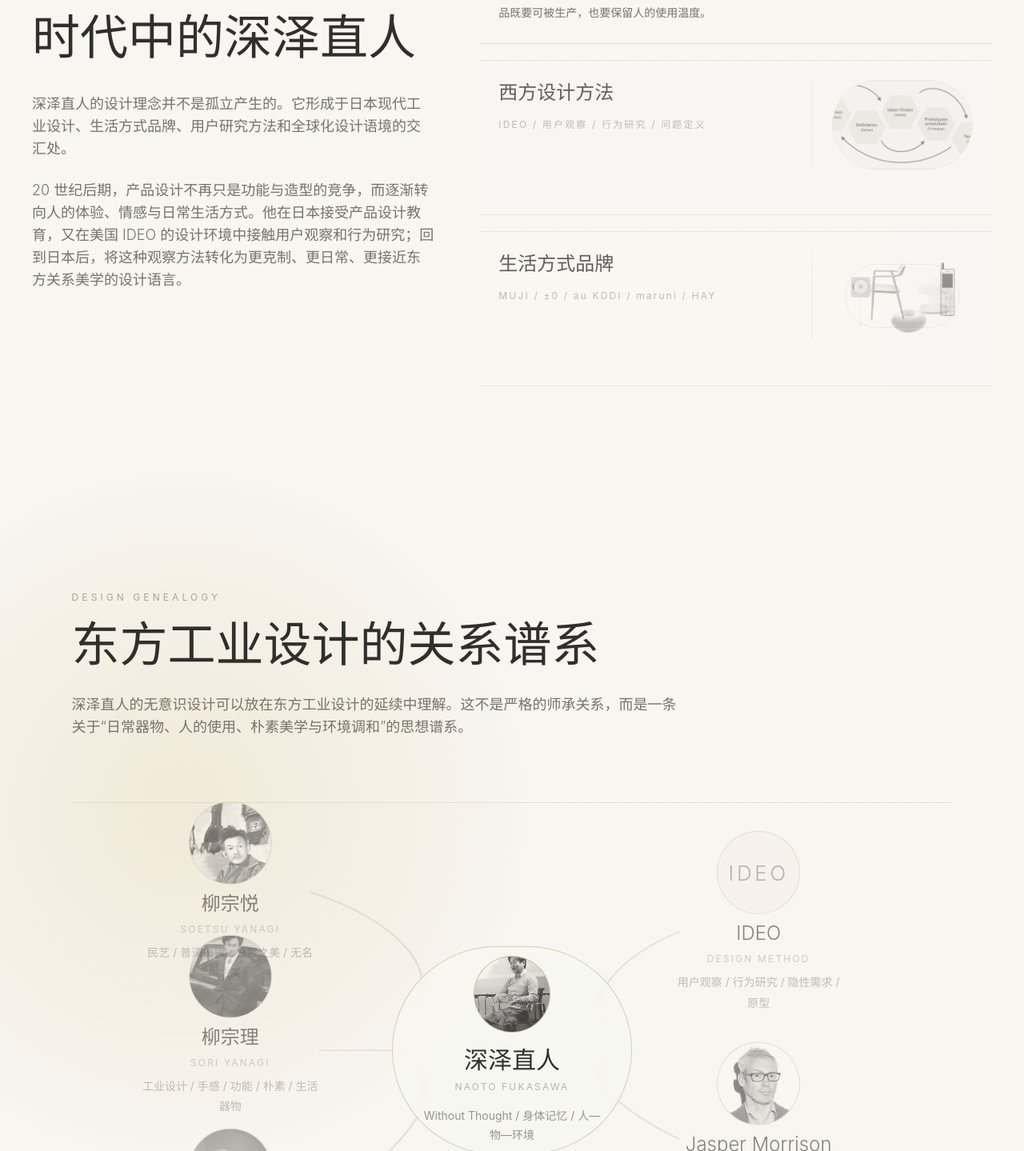
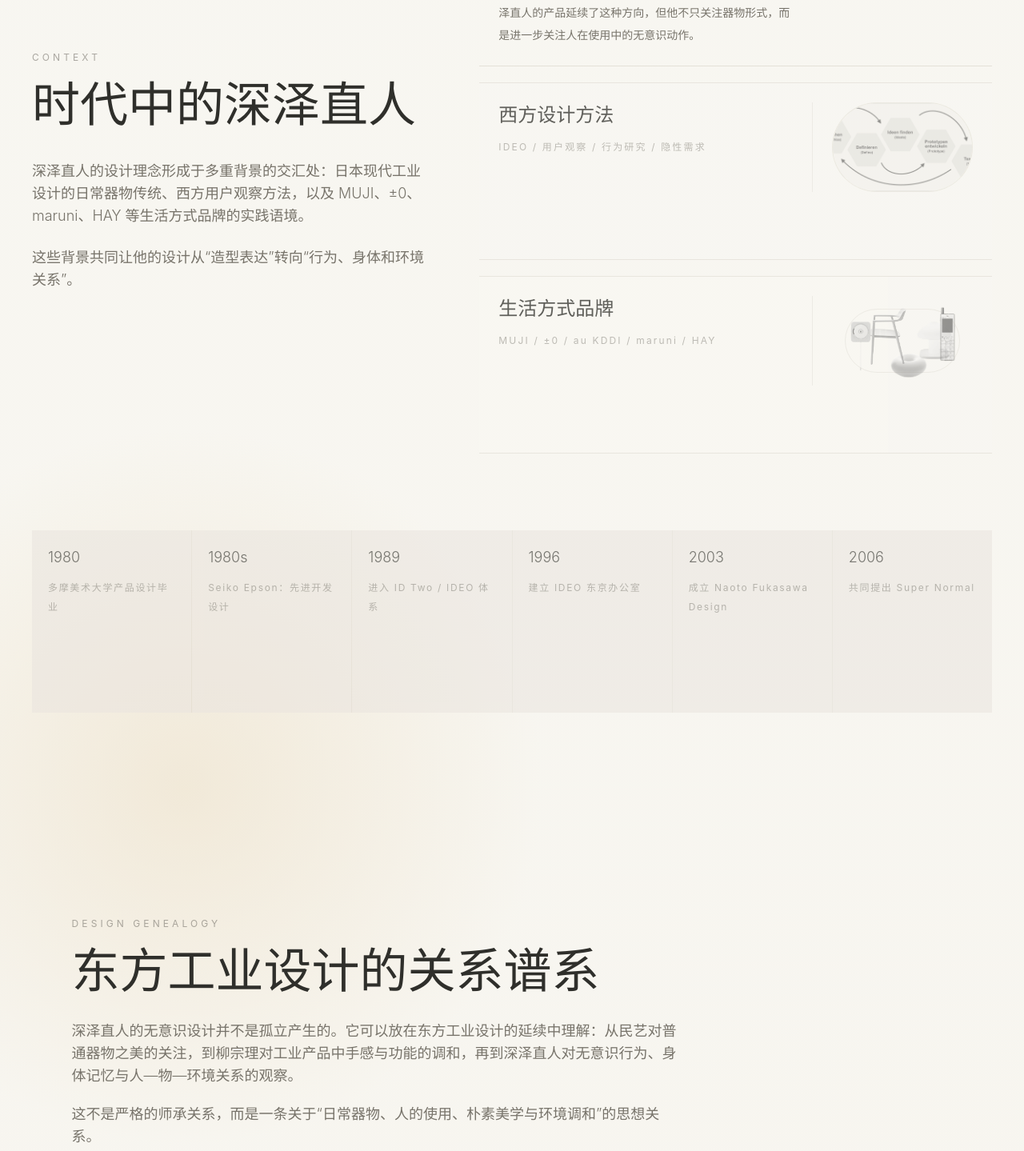
Before and after one commit to Licha-ys/breath-like-design, a React (Vite) app: page / in a window 1280 px wide. Shown: the part 1211-2650 px from the top of the page at 80% size. Built offline with nearby package versions, Linux system fonts and the light colour scheme.

Commit message:
Focus research narrative on Fukasawa

```diff
--- a/src/App.jsx
+++ b/src/App.jsx
@@ -12,7 +12,6 @@ import TimelineSection from "./components/TimelineSection.jsx";
 import ResearchClues from "./components/ResearchClues.jsx";
 import EasternHarmony from "./components/EasternHarmony.jsx";
 import ProductArchive from "./components/ProductArchive.jsx";
-import ReferencesSection from "./components/ReferencesSection.jsx";
 
 const navItems = [
   { id: "home", title: "像呼吸一样" },
@@ -26,7 +25,6 @@ const navItems = [
   { id: "research-clues", title: "研究线索" },
   { id: "eastern-harmony", title: "东方的调和" },
   { id: "product-archive", title: "真实产品档案室" },
-  { id: "references", title: "参考文献" },
   { id: "ending", title: "结尾" }
 ];
 
@@ -149,7 +147,6 @@ export default function App() {
       <ResearchClues />
       <EasternHarmony />
       <ProductArchive />
-      <ReferencesSection />
 
       <Section id="ending" className="pb-28">
         <div className="mx-auto max-w-7xl px-6 md:px-10">
@@ -172,6 +169,9 @@ export default function App() {
             <p className="mt-14 text-2xl font-light leading-10 text-ink/80">
               好的设计不要求被注意，它只是安静地让生活继续。
             </p>
+            <p className="mt-12 text-xs uppercase tracking-[0.22em] text-ash/45">
+              Research sources are translated into the narrative above.
+            </p>
           </motion.div>
         </div>
       </Section>
--- a/src/components/ContextSection.jsx
+++ b/src/components/ContextSection.jsx
@@ -8,24 +8,33 @@ const asset = (path) => `${BASE}${path.replace(/^\/+/, "")}`;
 const layers = [
   {
     title: "日本现代工业设计",
-    keywords: "战后工业化 / 日常器物 / 生活美学 / 朴素实用",
-    text: "日本现代设计在工业生产与日常生活之间寻找平衡，强调物品既要可被生产，也要保留人的使用温度。",
+    keywords: "工业生产 / 日常器物 / 生活美学 / 使用温度",
+    text: "日本现代工业设计在工业生产与日常生活之间寻找平衡。深泽直人的产品延续了这种方向，但他不只关注器物形式，而是进一步关注人在使用中的无意识动作。",
     visual: "objects",
     image: "research/context/context-japan-industrial.svg"
   },
   {
     title: "西方设计方法",
-    keywords: "IDEO / 用户观察 / 行为研究 / 问题定义",
-    text: "西方设计方法为深泽直人提供了观察用户、分析行为和定义问题的工具。",
+    keywords: "IDEO / 用户观察 / 行为研究 / 隐性需求",
+    text: "深泽直人在 IDEO 体系中接触用户观察和行为研究，这让他能够从人的动作中发现设计线索。后来他将这种方法转化为 Without Thought。",
     visual: "method",
     image: "research/context/context-western-method.png"
   },
   {
     title: "生活方式品牌",
     keywords: "MUJI / ±0 / au KDDI / maruni / HAY",
-    text: "这些品牌和产品语境让深泽直人的理念从个人思考转化为具体的生活产品。",
+    text: "这些品牌让深泽直人的理念进入具体生活产品：CD 播放器、加湿器、手机、椅子、灯具。产品不再只是功能物，而成为日常行为和空间氛围的一部分。",
     visual: "collage"
   }
+];
+
+const contextMoments = [
+  ["1980", "多摩美术大学产品设计毕业", "产品设计训练让他从器物、尺度与生产关系出发。"],
+  ["1980s", "Seiko Epson：先进开发设计", "早期企业设计经验让他理解技术产品如何进入日常。"],
+  ["1989", "进入 ID Two / IDEO 体系", "西方用户观察方法开始影响他分析行为的方式。"],
+  ["1996", "建立 IDEO 东京办公室", "他把观察方法带回日本，并转向更克制的生活产品语境。"],
+  ["2003", "成立 Naoto Fukasawa Design", "无意识行为逐渐成为其个人设计实践的核心线索。"],
+  ["2006", "共同提出 Super Normal", "普通物品的长期信任感被明确为设计判断。"]
 ];
 
 function ObjectsSketch() {
@@ -118,10 +127,10 @@ export default function ContextSection() {
             时代中的深泽直人
           </h2>
           <p className="mt-10 max-w-2xl text-base font-light leading-9 text-ash md:text-lg">
-            深泽直人的设计理念并不是孤立产生的。它形成于日本现代工业设计、生活方式品牌、用户研究方法和全球化设计语境的交汇处。
+            深泽直人的设计理念形成于多重背景的交汇处：日本现代工业设计的日常器物传统、西方用户观察方法，以及 MUJI、±0、maruni、HAY 等生活方式品牌的实践语境。
           </p>
           <p className="mt-6 max-w-2xl text-base font-light leading-9 text-ash md:text-lg">
-            20 世纪后期，产品设计不再只是功能与造型的竞争，而逐渐转向人的体验、情感与日常生活方式。他在日本接受产品设计教育，又在美国 IDEO 的设计环境中接触用户观察和行为研究；回到日本后，将这种观察方法转化为更克制、更日常、更接近东方关系美学的设计语言。
+            这些背景共同让他的设计从“造型表达”转向“行为、身体和环境关系”。
           </p>
         </motion.div>
 
@@ -158,6 +167,26 @@ export default function ContextSection() {
             </motion.button>
           ))}
         </div>
+
+        <div className="lg:col-span-2 mt-10 grid gap-px bg-line/30 md:grid-cols-6">
+          {contextMoments.map(([year, title, detail]) => (
+            <motion.div
+              className="group bg-rice/45 p-5 transition-colors duration-700 hover:bg-rice/75"
+              key={year}
+              initial={{ opacity: 0, y: 14 }}
+              transition={{ duration: 0.75, ease: "easeInOut" }}
+              viewport={{ once: true, amount: 0.3 }}
+              whileInView={{ opacity: 0.78, y: 0 }}
+              whileHover={{ opacity: 1 }}
+            >
+              <p className="text-lg font-light text-ink/80">{year}</p>
+              <p className="mt-3 text-xs leading-6 tracking-[0.14em] text-ash/60">{title}</p>
+              <p className="mt-4 text-sm leading-7 text-ash opacity-0 transition-opacity duration-700 group-hover:opacity-100">
+                {detail}
+              </p>
+            </motion.div>
+          ))}
+        </div>
       </div>
     </Section>
   );
--- a/src/components/DesignGenealogy.jsx
+++ b/src/components/DesignGenealogy.jsx
@@ -14,8 +14,8 @@ const people = [
     image: "research/people/soetsu-yanagi.jpg",
     avatarPosition: { x: "50%", y: "24%" },
     role: "民艺思想提出者",
-    keywords: "民艺 / 普通器物 / 日常之美 / 无名之美",
-    text: "柳宗悦强调普通民间器物中的自然美，关注不被个人作者意识过度装饰的日常之物。"
+    keywords: "民艺 / 普通器物 / 无名之美",
+    text: "柳宗悦提出民艺思想，强调普通器物中自然形成的美。这为深泽直人理解“日常物品并不需要强烈作者性”提供了思想前提。"
   },
   {
     id: "sori",
@@ -25,8 +25,8 @@ const people = [
     image: "research/people/sori-yanagi.jpg",
     avatarPosition: { x: "50%", y: "20%" },
     role: "日本现代工业设计代表人物",
-    keywords: "工业设计 / 手感 / 功能 / 朴素 / 生活器物",
-    text: "柳宗理将民艺精神与现代工业生产结合，让工业产品保留人的触感、功能和日常温度。"
+    keywords: "工业设计 / 手感 / 功能 / 生活器物",
+    text: "柳宗理将民艺精神转译到现代工业产品中，让工业制品保留人的使用温度。深泽直人延续了这种日常性，并进一步关注人在不思考时如何使用物。"
   },
   {
     id: "hara",
@@ -37,7 +37,7 @@ const people = [
     avatarPosition: { x: "50%", y: "22%" },
     role: "信息设计师，MUJI 设计思想代表人物之一",
     keywords: "空 / 白 / 信息 / 感性 / 这样就好",
-    text: "原研哉强调空、白和感知经验，使信息和品牌不依赖强烈视觉刺激，而是通过留白唤起感受。"
+    text: "原研哉代表了 MUJI 语境中的“空、白、感性与低刺激”设计观。它与深泽直人的设计共同指向一种不强调视觉炫耀、而强调使用感受的东方现代性。"
   },
   {
     id: "ideo",
@@ -47,7 +47,7 @@ const people = [
     image: "research/people/ideo-logo.svg",
     role: "西方用户观察与设计研究方法",
     keywords: "用户观察 / 行为研究 / 隐性需求 / 原型",
-    text: "IDEO 的设计环境影响了深泽直人对行为、隐性需求和问题定义的分析方式。",
+    text: "IDEO 为深泽直人提供了西方设计方法：观察用户、分析行为、识别隐性需求。深泽直人将这种方法转化为“Without Thought”，让设计从人的无意识动作中产生。",
     logo: true
   },
   {
@@ -59,7 +59,7 @@ const people = [
     avatarPosition: { x: "50%", y: "20%" },
     role: "Super Normal 共同提出者",
     keywords: "Super Normal / ordinary objects / everyday use / no ego",
-    text: "Jasper Morrison 与深泽直人共同提出 Super Normal，强调普通物品在长期使用中的价值，而不是设计师自我风格的炫耀。"
+    text: "Jasper Morrison 与深泽直人共同提出 Super Normal，强调普通物品在长期使用中显现出的可靠、自然与亲密。这强化了深泽直人对“低存在感设计”的判断。"
   }
 ];
 
@@ -71,7 +71,7 @@ const centerPerson = {
   avatarPosition: { x: "50%", y: "22%" },
   role: "中心关系",
   keywords: "Without Thought / 身体记忆 / 人—物—环境",
-  text: "深泽直人进一步将日常器物中的自然性转化为对无意识行为的观察，让产品在使用中自然显现价值。"
+  text: "深泽直人位于这些关系的交汇处：他用西方用户观察方法发现无意识行为，又用东方的克制、留白和日常器物观处理人、物与环境的关系。"
 };
 
 function Avatar({ active = false, person, variant = "node" }) {
@@ -165,7 +165,10 @@ export default function DesignGenealogy() {
             东方工业设计的关系谱系
           </h2>
           <p className="mt-8 text-base font-light leading-8 text-ash md:text-lg">
-            深泽直人的无意识设计可以放在东方工业设计的延续中理解。这不是严格的师承关系，而是一条关于“日常器物、人的使用、朴素美学与环境调和”的思想谱系。
+            深泽直人的无意识设计并不是孤立产生的。它可以放在东方工业设计的延续中理解：从民艺对普通器物之美的关注，到柳宗理对工业产品中手感与功能的调和，再到深泽直人对无意识行为、身体记忆与人—物—环境关系的观察。
+          </p>
+          <p className="mt-5 text-base font-light leading-8 text-ash md:text-lg">
+            这不是严格的师承关系，而是一条关于“日常器物、人的使用、朴素美学与环境调和”的思想关系。
           </p>
         </motion.div>
 
--- a/src/components/EastWestSection.jsx
+++ b/src/components/EastWestSection.jsx
@@ -10,22 +10,22 @@ const panels = {
     label: "Western Method",
     title: "西方方法",
     image: "research/east-west/eastwest-western-method.png",
-    keywords: ["功能逻辑", "系统", "效率", "用户研究", "问题定义", "显性需求", "技术理性"],
-    text: "西方现代设计更强调功能、结构、效率和可验证的方法。它帮助设计师拆解问题、观察用户、建立系统。"
+    keywords: ["观察", "分析", "原型", "系统", "显性问题"],
+    text: "西方方法提供了研究人的工具：观察用户如何行动，分析问题如何产生，并用原型验证解决方式。"
   },
   center: {
     label: "Naoto Fukasawa",
     title: "深泽直人",
     image: "research/east-west/eastwest-fukasawa.svg",
     keywords: ["Observation × Harmony", "Behavior × Emptiness", "Function × Atmosphere", "Product × Environment"],
-    text: "深泽直人将二者调和：用观察方法发现人的无意识动作，用东方的留白与克制让物自然进入环境。"
+    text: "深泽直人不是把东西方风格拼贴在一起，而是把两种方法转化为一种设计状态：用观察发现动作，用克制减少干扰，让产品像呼吸一样进入生活。"
   },
   east: {
     label: "Eastern Relation",
     title: "东方关系",
     image: "research/east-west/eastwest-eastern-relation.svg",
-    keywords: ["留白", "克制", "日常", "物我合一", "身体感受", "低存在感", "环境调和"],
-    text: "东方设计更强调人与物、物与环境之间的关系。它不急于突出设计，而是让物安静地融入生活。"
+    keywords: ["留白", "克制", "日常", "身体感", "环境调和"],
+    text: "东方关系不急于突出设计，而是让物退到生活背后，使人、物与空间保持不被打扰的平衡。"
   }
 };
 
@@ -112,7 +112,7 @@ export default function EastWestSection() {
           <p className="mb-5 text-xs uppercase tracking-[0.34em] text-ash/60">East × West</p>
           <h2 className="text-4xl font-light leading-tight text-ink md:text-6xl">东西方之间</h2>
           <p className="mt-8 text-base font-light leading-8 text-ash md:text-lg">
-            深泽直人的特殊性不在于单纯属于东方或西方，而在于他站在两者之间。他用西方设计方法观察用户行为，又用东方审美处理人、物与环境的关系。
+            深泽直人的特殊性不在于他单纯属于东方或西方，而在于他站在两者之间。西方设计方法让他学会观察行为、定义问题和分析隐性需求；东方审美则让他以留白、克制和低存在感处理人、物与环境之间的关系。
           </p>
         </motion.div>
 
--- a/src/components/ResearchClues.jsx
+++ b/src/components/ResearchClues.jsx
@@ -3,12 +3,12 @@ import { motion } from "framer-motion";
 import Section from "./Section.jsx";
 
 const clues = [
-  ["回归本质", "从欲望加法转向设计减法。"],
-  ["有与无", "留白不是空缺，而是关系得以呼吸的空间。"],
-  ["隐性需求", "人在不思考状态下的动作，往往暴露真实需求。"],
-  ["情感关怀", "好的设计不只解决功能，也回应人的记忆和感受。"],
-  ["认知负荷", "符合直觉的交互可以减少学习成本。"],
-  ["行为消融", "产品不再是视觉中心，而是进入行为和环境。"]
+  ["回归本质", "他的设计不是增加装饰，而是减少干扰，让物回到真实使用。"],
+  ["有与无", "留白让产品不必占满注意力，使用关系反而更清晰。"],
+  ["隐性需求", "人的真实需求常常藏在不经意的动作中。"],
+  ["情感关怀", "情感不是额外装饰，而是在顺手、熟悉和安心的使用中产生。"],
+  ["认知负荷", "当设计符合身体记忆，用户就不需要重新学习。"],
+  ["行为消融", "产品不再作为视觉中心，而是融入行为和环境。"]
 ];
 
 export default function ResearchClues() {
@@ -25,7 +25,7 @@ export default function ResearchClues() {
           <p className="mb-5 text-xs uppercase tracking-[0.34em] text-ash/60">Research Clues</p>
           <h2 className="text-4xl font-light leading-tight text-ink md:text-6xl">研究线索</h2>
           <p className="mt-8 text-base font-light leading-8 text-ash md:text-lg">
-            这些线索不是完整论文展示，而是从文献中提取出的设计判断，帮助解释为什么本项目强调动作、留白、低刺激和关系。
+            这些线索不是文献摘要，而是帮助理解深泽直人设计的一组判断：为什么他强调日常动作，为什么物要退到生活背后，为什么好的设计可以减少人的思考。
           </p>
         </motion.div>
 
```
